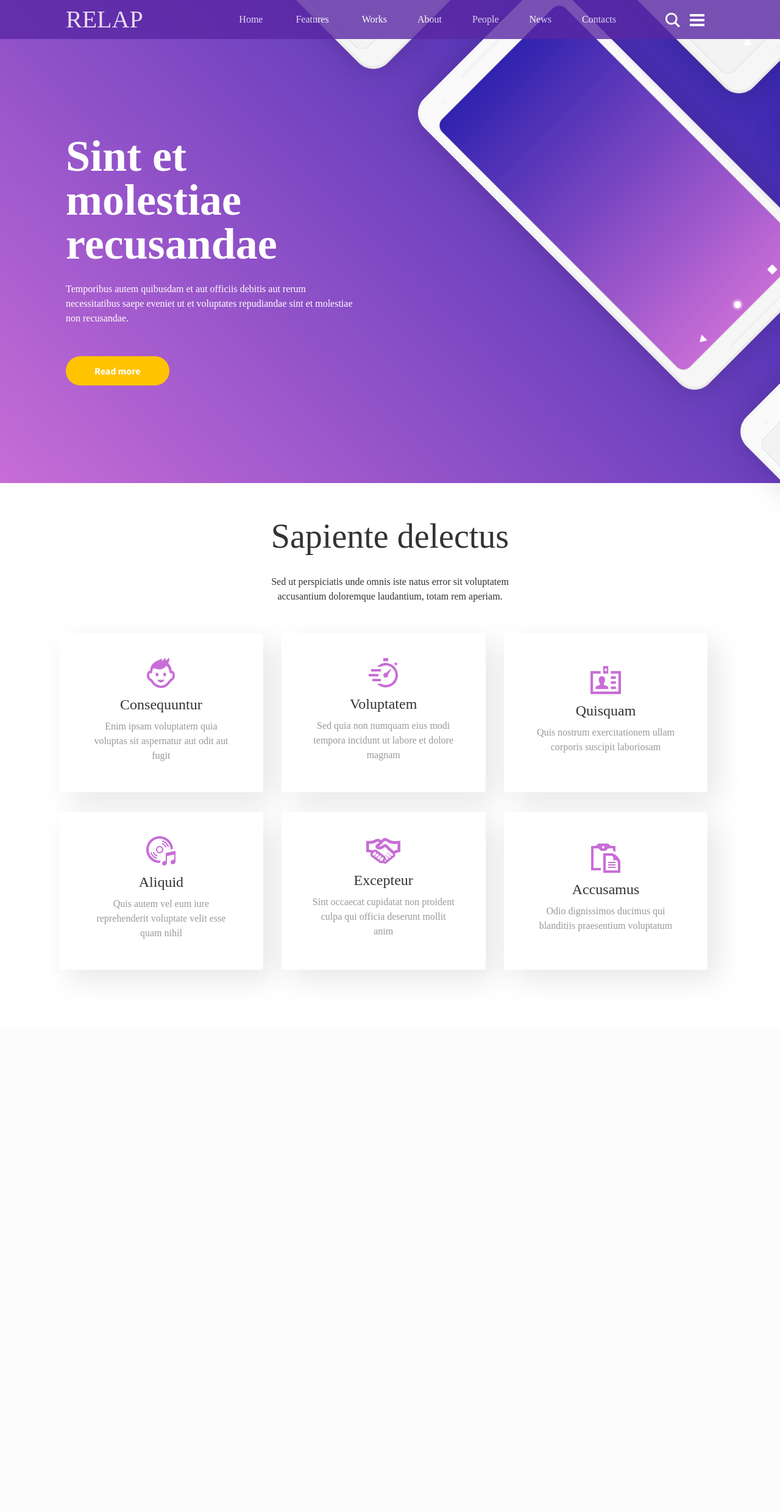
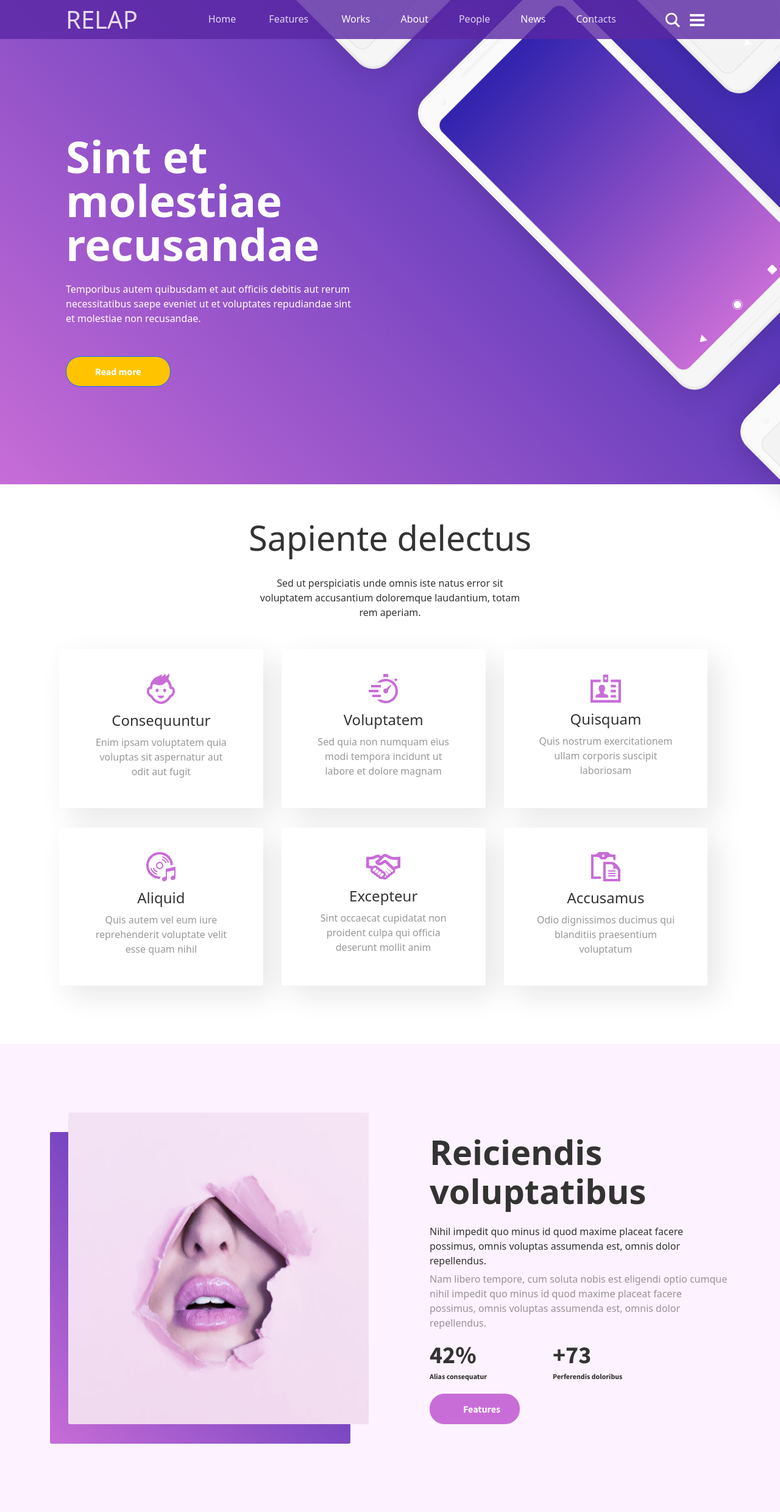
Before and after one commit to Katerina-DI/project_relap, a Node project: template source/pages/index.pug in a window 1280 px wide; the page is wider, and only the part inside the window is pictured. Shown: that part at 61% size. Before the commit the page ends 1598 px from the top of that part, so only its background shows below. Run offline with Node 20 templates, Linux system fonts and the light colour scheme; the template is opened without the code that fills it, so the values that code supplies are empty.

Commit message:
added pleasures section

```diff
--- a/source/pages/index.pug
+++ b/source/pages/index.pug
@@ -50,3 +50,19 @@ html(lang="en")
                         img(src="../img/Shape (4).svg", alt="snape")
                         h4 Accusamus
                         p Odio dignissimos ducimus qui blanditiis praesentium voluptatum
+        section.rejects-pleasures
+            .container
+                .lips-art
+                    img(src="../img/lip.png", alt="")
+                .rejects-pleasures__descr
+                    b Reiciendis voluptatibus
+                    h4 Nihil impedit quo minus id quod maxime placeat facere possimus, omnis voluptas assumenda est, omnis dolor repellendus.
+                    p Nam libero tempore, cum soluta nobis est eligendi optio cumque nihil impedit quo minus id quod maxime placeat facere possimus, omnis voluptas assumenda est, omnis dolor repellendus.
+                    .rejects-pleasures__item
+                        .percent
+                            b 42%
+                            p Alias consequatur
+                        .quantity
+                            b +73
+                            p Perferendis doloribus
+                    button.btn.btn-primary Features
--- a/source/styles/constants.scss
+++ b/source/styles/constants.scss
@@ -1,8 +1,8 @@
-$primaryFontRegular: 'Poppins Regular';
+$primaryFontRegular: 'Poppins-Regular';
 $primaryFontBold: 'Poppins Bold';
-$primaryFontExtraBold: 'Poppins ExtraBold';
-$primaryFontItalic: 'Poppins Italic';
-$primaryFontMedium: 'Poppins Medium';
+$primaryFontExtraBold: 'Poppins-ExtraBold';
+$primaryFontItalic: 'Poppins-Italic';
+$primaryFontMedium: 'Poppins-Medium';
 
 $white: #fff;
 $black: #333;
--- a/source/styles/fonts.scss
+++ b/source/styles/fonts.scss
@@ -1,7 +1,7 @@
 @font-face {
-    font-family: Poppins-Bold;
+    font-family: Poppins Bold;
     font-display: auto;
-    src: local('Poppins-Bold'), url(../font/Poppins-Bold.ttf);
+    src: local('Poppins Bold'), url(../font/Poppins-Bold.ttf);
     font-style: normal;
 }
 @font-face {
--- a/source/styles/main.scss
+++ b/source/styles/main.scss
@@ -2,6 +2,7 @@
 @import './constants.scss';
 @import './mixins.scss';
 @import './nav.scss';
+@import './pleasures.scss';
 
 
 .home-section {
@@ -13,6 +14,9 @@
         position: absolute;
         left: 6%;
         top: -7.21%;
+
+        // @media
+        // transform: scale();
     }
 
     .container {
@@ -27,14 +31,12 @@
                 font-size: 72px;
                 line-height: 72px;
                 color: $white;
-                font-family: $primaryFontBold;
                 margin-bottom: 26px;
                 width: 30%;
             }
             p {
                 font-size: 16px;
                 line-height: 24px;
-                font-family: $primaryFontMedium;
                 color: $white;
                 width: 45%;
             }
@@ -42,6 +44,11 @@
                 @include button;
                 background: #FFC300;
                 margin-top: 34px;
+                padding: 12px 47px;
+            }
+            .btn.btn-primary:hover {
+                background-color: #C86DD7;
+                border: orange;
             }
 
         }
@@ -59,13 +66,13 @@
             font-size: 56px;
             line-height: 64px;
             color: $black;
-            font-family: $primaryFontBold;
+
         }
         p {
             font-size: 16px;
             line-height: 24px;
             color: $black;
-            font-family: $primaryFontMedium;
+
             width: 40%;
             text-align: center;
             padding: 23px 0 32px;
@@ -94,7 +101,7 @@
             h4 {
                 font-size: 24px;
                 line-height: 32px;
-                font-family: $primaryFontBold;
+
                 color: $black;
                 text-align: center;
             }
@@ -102,7 +109,7 @@
                 font-size: 16px;
                 line-height: 24px;
                 opacity: 0.5;
-                font-family: $primaryFontMedium;
+
                 color: $black;
                 text-align: center;
                 padding-bottom: 32px;
--- a/source/styles/mixins.scss
+++ b/source/styles/mixins.scss
@@ -14,6 +14,5 @@
     font-size: 16px;
     line-height: 24px;
     color: $white;
-    padding: 12px 47px;
-    border: none;
+
   }
--- a/source/styles/nav.scss
+++ b/source/styles/nav.scss
@@ -2,14 +2,14 @@
     @include flex-row;
     justify-content: space-between;
     background: #5A27A4;
-    mix-blend-mode: normal;
+
     opacity: 0.8;
     padding-top: 17px;
 }
     .navbar-logo {
         font-size: 40px;
         line-height: 48px;
-        font-family: $primaryFontBold;
+
         color: $white;
 
     }
@@ -21,7 +21,7 @@
         &__links a {
             font-size: 16px;
             line-height: 24px;
-            font-family: $primaryFontMedium;
+
             color: $white;
             padding:  0 25px;
             text-decoration: none;
--- /dev/null
+++ b/source/styles/pleasures.scss
@@ -0,0 +1,76 @@
+.rejects-pleasures {
+    background: #FDF2FF;
+    padding: 144px 0 112px;
+    margin: 0;
+    .container {
+        @include flex-row;
+        .lips-art {
+            position: relative;
+            flex: 1;
+            background: linear-gradient(224.72deg, #3023AE -1%, #C86DD7 100.5%);
+            border-radius: 3px;
+            margin-right: 80px;
+            background-repeat: no-repeat;
+            img {
+                position: absolute;
+                width: 100%;
+                height: 100%;
+                left: 30px;
+                bottom: 32px;
+
+            }
+        }
+        .rejects-pleasures__descr {
+            @include flex-column;
+            margin-left: 50px;
+            flex: 1;
+            b {
+                font-size: 56px;
+                line-height: 64px;
+                color: $black;
+
+
+            }
+            h4 {
+                font-size: 16px;
+                line-height: 24px;
+                color: $black;
+                margin: 23px 0 6px;
+            }
+            p {
+                font-size: 16px;
+                line-height: 24px;
+                color: $black;
+                opacity: 0.5;
+            }
+            .rejects-pleasures__item {
+                @include flex-row;
+                .percent,
+                .quantity {
+                    @include flex-column;
+                    margin-right: 108px;
+                    font-family: 'Source Sans Pro', sans-serif;
+                    b {
+                        font-size: 40px;
+                        line-height: 48px;
+                        color: $black;
+                    }
+                    p {
+                        font-size: 12px;
+                        line-height: 24px;
+                        color: $black;
+                        opacity: initial;
+                    }
+                }
+            }
+            .btn.btn-primary {
+                @include button;
+                background: #C86DD7;
+                border-color:  #c86dd7 ;
+                padding: 12px 54px;
+                width: 30%;
+                margin-bottom: 32px;
+            }
+        }
+    }
+}
```
Also changed, not shown: build/styles/main.css, 1 other file.
